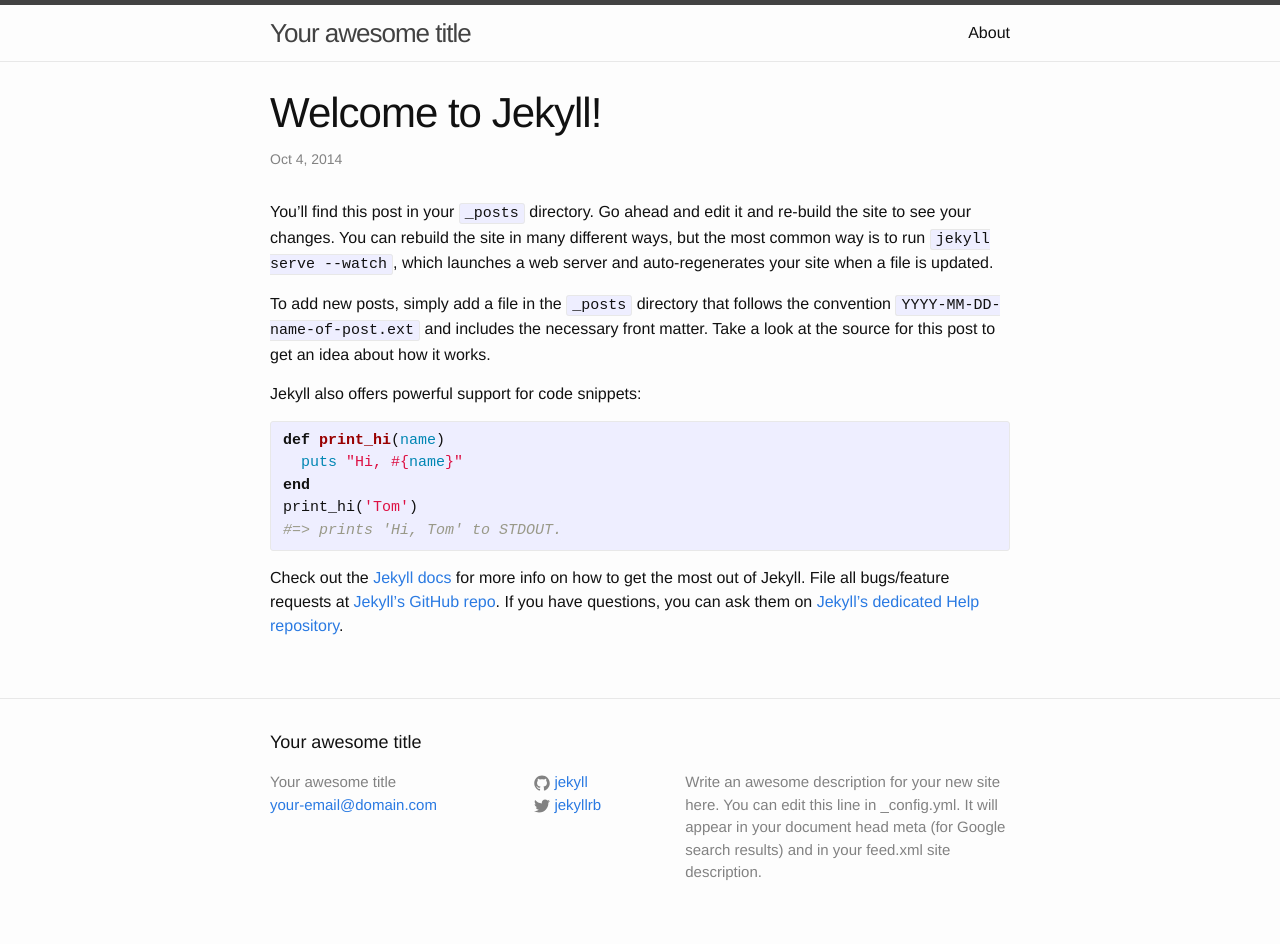
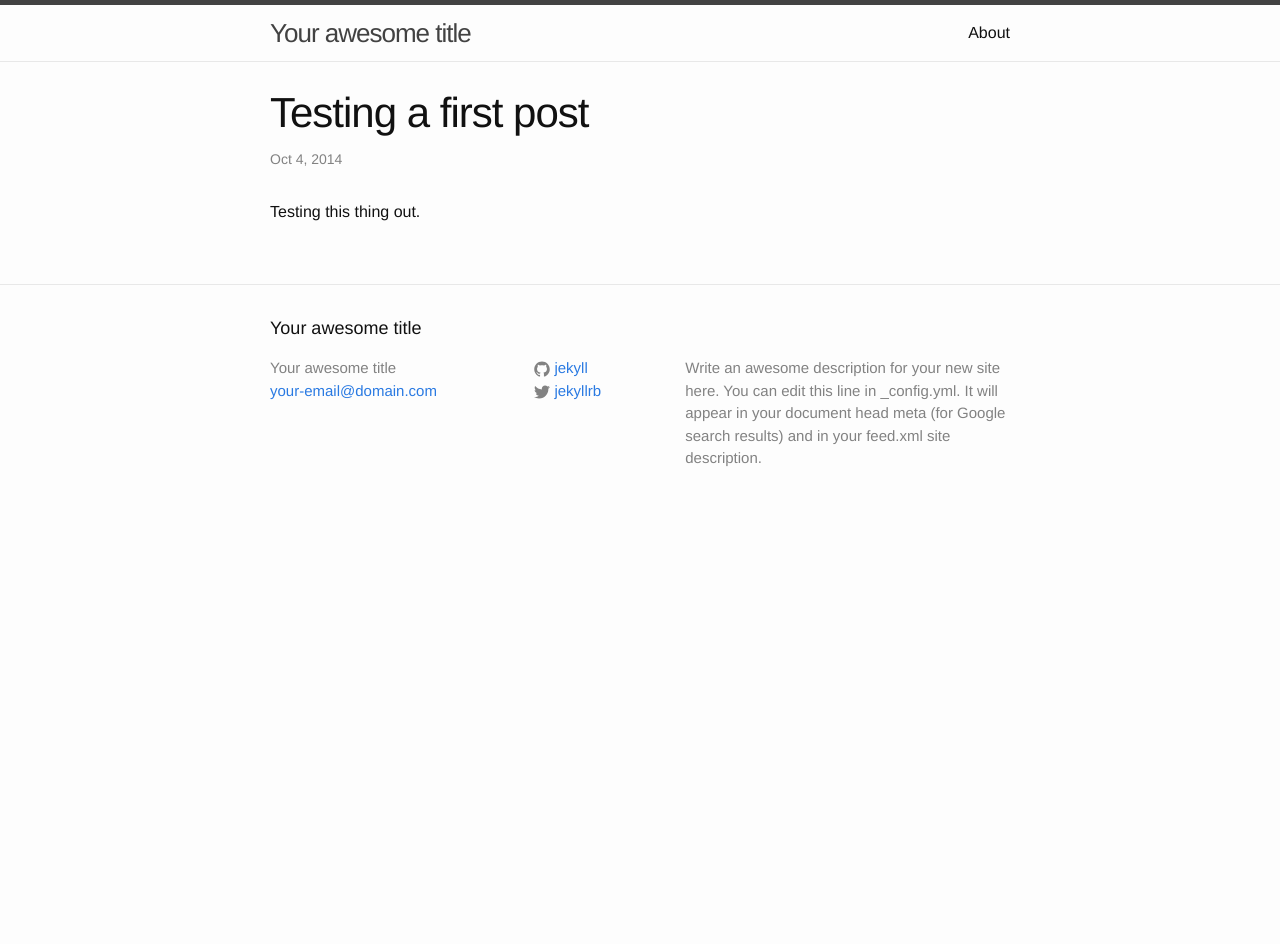
Before and after one commit to shinyinbox/shinyinbox.github.io, a Jekyll site: the page built from _posts/2014-10-04-first-post.markdown, in a window 1280 px wide. Built offline with Jekyll 4.4.1, drawn with Linux system fonts in a browser that asks for light colours; after the commit the page ends 900 px from its top, so only the background shows below that.

Commit message:
Changed post

```diff
--- a/_posts/2014-10-04-first-post.markdown
+++ b/_posts/2014-10-04-first-post.markdown
@@ -1,25 +1,7 @@
 ---
 layout: post
-title:  "Welcome to Jekyll!"
-date:   2014-10-04 11:47:39
-categories: jekyll update
+title:  "Testing a first post"
+date:   2014-10-04 12:12:00
+categories: testing post
 ---
-You’ll find this post in your `_posts` directory. Go ahead and edit it and re-build the site to see your changes. You can rebuild the site in many different ways, but the most common way is to run `jekyll serve --watch`, which launches a web server and auto-regenerates your site when a file is updated.
-
-To add new posts, simply add a file in the `_posts` directory that follows the convention `YYYY-MM-DD-name-of-post.ext` and includes the necessary front matter. Take a look at the source for this post to get an idea about how it works.
-
-Jekyll also offers powerful support for code snippets:
-
-{% highlight ruby %}
-def print_hi(name)
-  puts "Hi, #{name}"
-end
-print_hi('Tom')
-#=> prints 'Hi, Tom' to STDOUT.
-{% endhighlight %}
-
-Check out the [Jekyll docs][jekyll] for more info on how to get the most out of Jekyll. File all bugs/feature requests at [Jekyll’s GitHub repo][jekyll-gh]. If you have questions, you can ask them on [Jekyll’s dedicated Help repository][jekyll-help].
-
-[jekyll]:      http://jekyllrb.com
-[jekyll-gh]:   https://github.com/jekyll/jekyll
-[jekyll-help]: https://github.com/jekyll/jekyll-help
+Testing this thing out.
```
